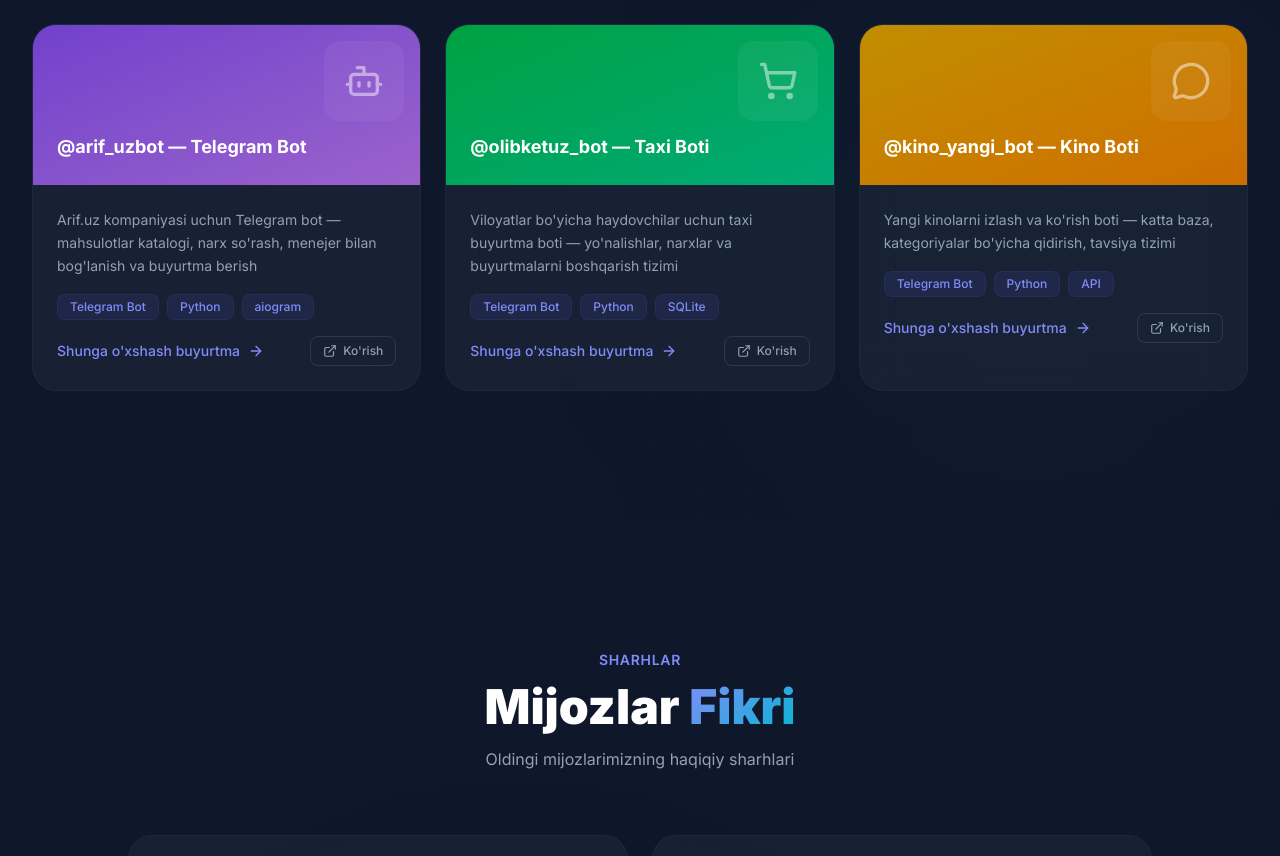
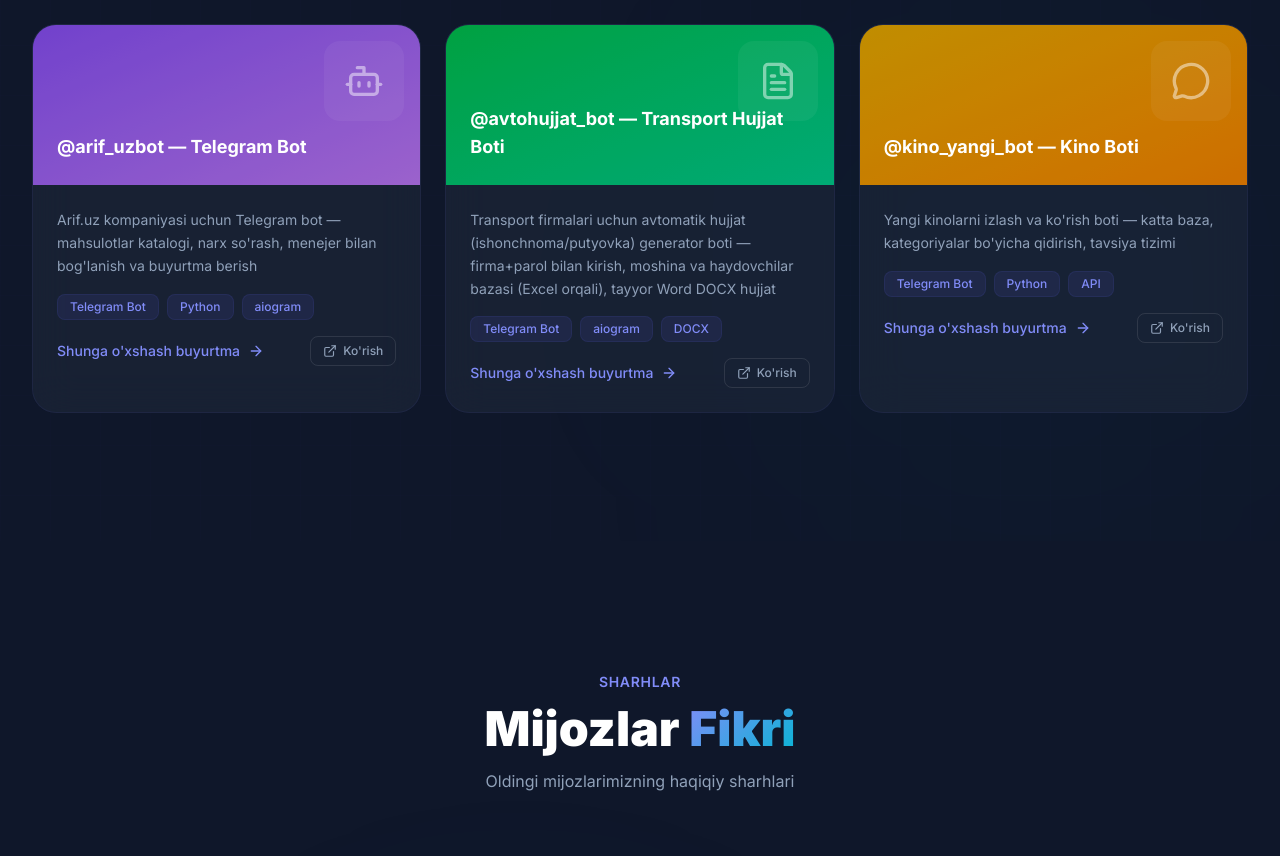
Before and after one commit to pro-dev-uz/freelancer-portfolio, a React (Vite) app: page / in a window 1280 px wide. Shown: the part 4956-5812 px from the top of the page. Built offline with nearby package versions, Linux system fonts and the light colour scheme.

Commit message:
Replace @olibketuz_bot (taxi) with @avtohujjat_bot (transport docs)

```diff
--- a/src/data/translations.js
+++ b/src/data/translations.js
@@ -1,6 +1,6 @@
 import {
   Bot, Globe, Smartphone, Star, ShoppingCart,
-  MessageCircle, Send, BarChart3, Clapperboard, Leaf,
+  MessageCircle, Send, BarChart3, Clapperboard, Leaf, FileText,
 } from 'lucide-react';
 
 // ─── Simple UI strings ───────────────────────────────────────────
@@ -524,7 +524,7 @@
   { icon: Star,          color: 'from-pink-500 to-rose-400',     link: 'https://koreyapro.uz' },
   // ── BOTTOM ROW — Telegram botlar ──────────────────────────────────
   { icon: Bot,           color: 'from-violet-500 to-purple-400', link: 'https://t.me/arif_uzbot' },
-  { icon: ShoppingCart,  color: 'from-green-500 to-emerald-400', link: 'https://t.me/olibketuz_bot' },
+  { icon: FileText,      color: 'from-green-500 to-emerald-400', link: 'https://t.me/avtohujjat_bot' },
   { icon: MessageCircle, color: 'from-yellow-500 to-orange-400', link: 'https://t.me/kino_yangi_bot' },
 ];
 
@@ -536,7 +536,7 @@
     { title: 'Koreyapro.uz — Konsalting Sayt', description: "Andijondagi Koreya Pro Center uchun zamonaviy ko'p tilli web sayt — koreys tili kurslari, Koreyaga o'qishga yo'naltirish, viza va universitetlarga qabul jarayoni", tags: ['Next.js', 'Tailwind', 'Three.js'] },
     // bottom row — telegram botlar
     { title: '@arif_uzbot — Telegram Bot', description: "Arif.uz kompaniyasi uchun Telegram bot — mahsulotlar katalogi, narx so'rash, menejer bilan bog'lanish va buyurtma berish", tags: ['Telegram Bot', 'Python', 'aiogram'] },
-    { title: '@olibketuz_bot — Taxi Boti', description: "Viloyatlar bo'yicha haydovchilar uchun taxi buyurtma boti — yo'nalishlar, narxlar va buyurtmalarni boshqarish tizimi", tags: ['Telegram Bot', 'Python', 'SQLite'] },
+    { title: '@avtohujjat_bot — Transport Hujjat Boti', description: "Transport firmalari uchun avtomatik hujjat (ishonchnoma/putyovka) generator boti — firma+parol bilan kirish, moshina va haydovchilar bazasi (Excel orqali), tayyor Word DOCX hujjat", tags: ['Telegram Bot', 'aiogram', 'DOCX'] },
     { title: '@kino_yangi_bot — Kino Boti', description: "Yangi kinolarni izlash va ko'rish boti — katta baza, kategoriyalar bo'yicha qidirish, tavsiya tizimi", tags: ['Telegram Bot', 'Python', 'API'] },
   ],
   ru: [
@@ -546,7 +546,7 @@
     { title: 'Koreyapro.uz — Консалтинг Сайт', description: 'Современный многоязычный сайт для Koreya Pro Center (Андижан) — курсы корейского языка, консалтинг по обучению в Корее, виза и поступление в университеты', tags: ['Next.js', 'Tailwind', 'Three.js'] },
     // bottom row — боты
     { title: '@arif_uzbot — Telegram Бот', description: 'Telegram-бот для компании Arif.uz — каталог продуктов, запрос цен, связь с менеджером и оформление заказа', tags: ['Telegram Bot', 'Python', 'aiogram'] },
-    { title: '@olibketuz_bot — Такси Бот', description: 'Бот заказа такси для водителей по регионам — маршруты, цены и система управления заказами', tags: ['Telegram Bot', 'Python', 'SQLite'] },
+    { title: '@avtohujjat_bot — Бот транспортных документов', description: 'Бот для автоматической генерации транспортных документов (доверенность/путевой лист) — вход по компании+паролю, база машин и водителей (через Excel), готовый Word DOCX документ', tags: ['Telegram Bot', 'aiogram', 'DOCX'] },
     { title: '@kino_yangi_bot — Кино Бот', description: 'Бот для поиска и просмотра новых фильмов — большая база, поиск по категориям, система рекомендаций', tags: ['Telegram Bot', 'Python', 'API'] },
   ],
   en: [
@@ -556,7 +556,7 @@
     { title: 'Koreyapro.uz — Consulting Site', description: 'Modern multilingual website for Koreya Pro Center (Andijan) — Korean language courses, study-in-Korea consulting, visa support and university admissions', tags: ['Next.js', 'Tailwind', 'Three.js'] },
     // bottom row — bots
     { title: '@arif_uzbot — Telegram Bot', description: 'Telegram bot for Arif.uz — product catalog, price inquiry, manager contact and order placement', tags: ['Telegram Bot', 'Python', 'aiogram'] },
-    { title: '@olibketuz_bot — Taxi Bot', description: 'Taxi ordering bot for drivers by regions — routes, pricing and order management system', tags: ['Telegram Bot', 'Python', 'SQLite'] },
+    { title: '@avtohujjat_bot — Transport Document Bot', description: 'Auto-document (waybill/proxy) generator bot for transport companies — login by firm+password, vehicle and driver database (via Excel), ready-to-use Word DOCX document', tags: ['Telegram Bot', 'aiogram', 'DOCX'] },
     { title: '@kino_yangi_bot — Movie Bot', description: 'Bot for finding and watching new movies — large database, category search, recommendation system', tags: ['Telegram Bot', 'Python', 'API'] },
   ],
 };
```
